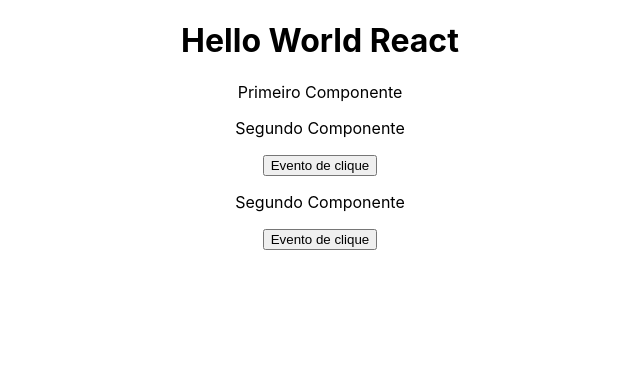
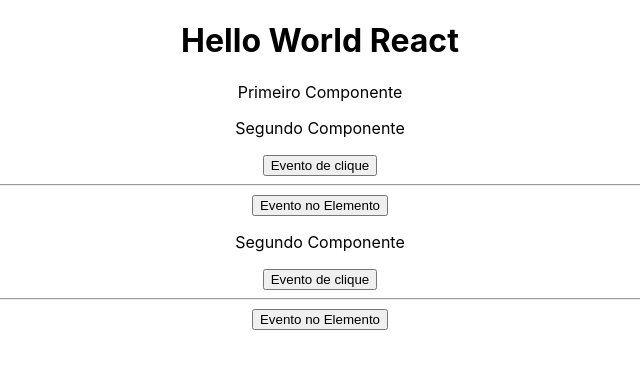
Before and after one commit to MarianaConsolaro/react_project, a React (Create React App) app in the folder course-react/: page / in a window 1280 px wide. Shown: the top 368 px of the page, without its empty margins (320-960 px from the left). Built offline with nearby package versions, Linux system fonts and the light colour scheme.

Commit message:
Element with onClick

```diff
--- a/course-react/src/components/AnotherComponent.js
+++ b/course-react/src/components/AnotherComponent.js
@@ -9,6 +9,8 @@
       <div>
         <p>Segundo Componente</p>
         <button onClick={handleClick}>Evento de clique</button>
+        <hr />
+        <button onClick={() => console.log("teste")}>Evento no Elemento</button>
       </div>
     );
   };
```
